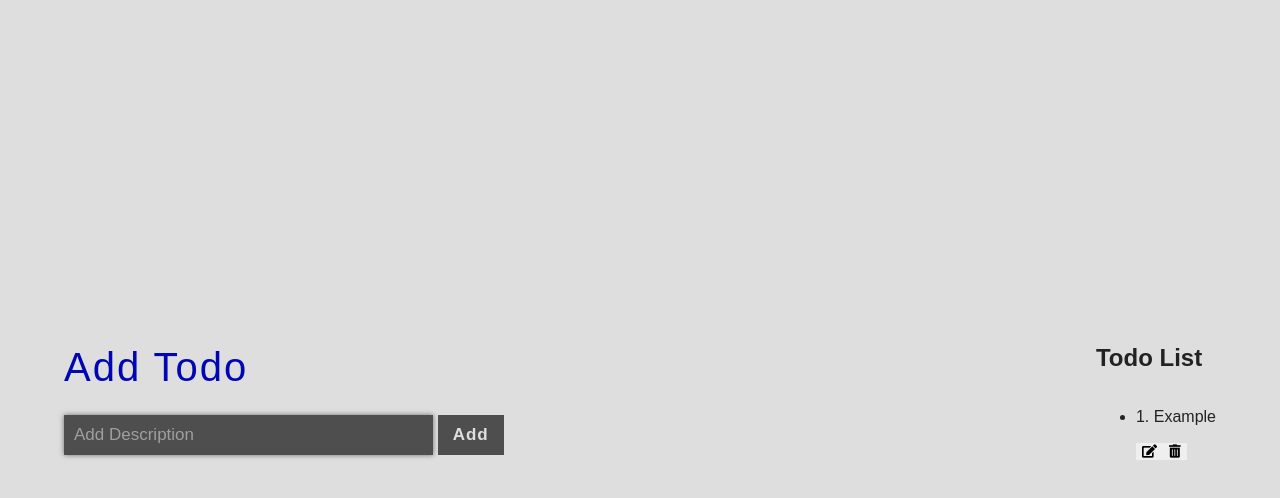
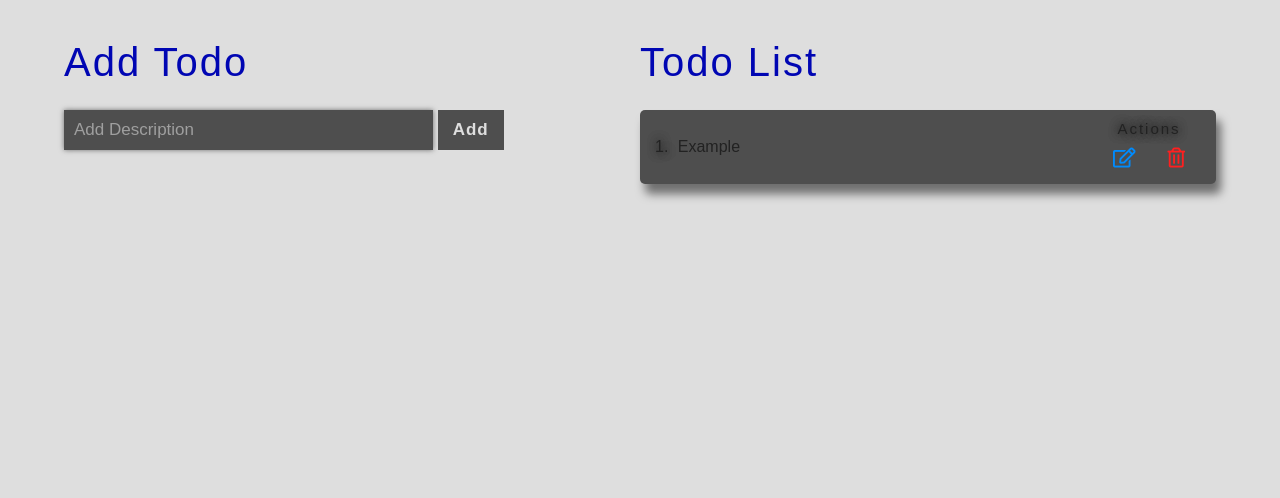
Before and after one commit to JuanWebDeveloper/TodoApp-useReducer, a React (Create React App) app: page / in a window 1280 px wide. Shown: the top 498 px of the page. Built offline with nearby package versions, Linux system fonts and the light colour scheme.

Commit message:
Defining the styles of the TodoList component

```diff
--- a/src/components/TodoList.js
+++ b/src/components/TodoList.js
@@ -1,15 +1,19 @@
 import React from 'react';
+
+import '../styles/todoList.css';
 
 export const TodoList = () => {
 	return (
 		<div className='todo-list_container'>
 			<h2>Todo List</h2>
-			<hr />
 
 			<ul>
 				<li>
-					<p>1. Example</p>
+					<p>
+						<span>1.</span> Example
+					</p>
 					<div className='action-buttons'>
+						<h5>Actions</h5>
 						<button className='edit'>
 							<i class='fas fa-edit'></i>
 						</button>
--- a/src/styles/default.css
+++ b/src/styles/default.css
@@ -35,8 +35,15 @@ body {
 	padding: 0;
 }
 
+h2 {
+	color: var(--text-color-title);
+	font-size: 40px;
+	font-weight: 500;
+	letter-spacing: 2px;
+	margin: 0;
+}
+
 .main-container {
-	align-items: center;
 	display: flex;
 	flex-wrap: wrap;
 	height: 90vh;
--- /dev/null
+++ b/src/styles/todoList.css
@@ -0,0 +1,72 @@
+/* Styles TodoList Component */
+.todo-list_container {
+	position: relative;
+	width: 50%;
+}
+
+.todo-list_container ul {
+	border-radius: 5px;
+	list-style: none;
+	margin-top: 25px;
+	padding: 0;
+}
+
+.todo-list_container ul li {
+	align-items: center;
+	background: var(--bg-color-secondary);
+	box-shadow: 5px 10px 10px rgba(0, 0, 0, 0.5);
+	border-radius: 5px;
+	display: flex;
+	justify-content: space-between;
+	margin-bottom: 30px;
+	position: relative;
+	padding: 0 15px;
+	width: 100%;
+}
+
+.todo-list_container ul li p span {
+	color: var(--text-color);
+	font-weight: 500;
+	text-shadow: 0 0 10px var(--text-color), 0 0 10px var(--text-color);
+	margin-right: 5px;
+}
+
+.todo-list_container ul .action-buttons h5 {
+	color: var(--text-color);
+	font-size: 15px;
+	font-weight: 400;
+	letter-spacing: 2px;
+	margin: 0;
+	margin-top: 10px;
+	text-align: center;
+	text-shadow: 0 0 10px var(--text-color), 0 0 10px var(--text-color);
+}
+
+.todo-list_container ul .action-buttons button i {
+	font-size: 20px;
+	font-weight: 200;
+}
+
+.todo-list_container ul .action-buttons button {
+	background: none;
+	cursor: pointer;
+	margin: 10px;
+	margin-bottom: 15px;
+	transition: all 0.3s ease-in;
+}
+
+.todo-list_container ul .action-buttons button.edit {
+	color: #008bfd;
+}
+
+.todo-list_container ul .action-buttons button.edit:hover {
+	text-shadow: 0 0 10px #008bfd80, 0 0 10px #008bfd80;
+}
+
+.todo-list_container ul .action-buttons button.delete {
+	color: #ff1f1f;
+}
+
+.todo-list_container ul .action-buttons button.delete:hover {
+	text-shadow: 0 0 10px #ff1f1f80, 0 0 10px #ff1f1f80;
+}
```
